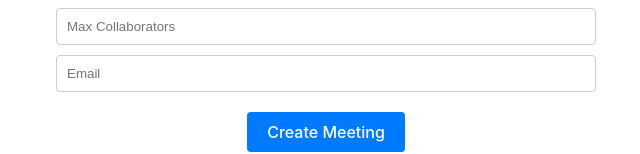
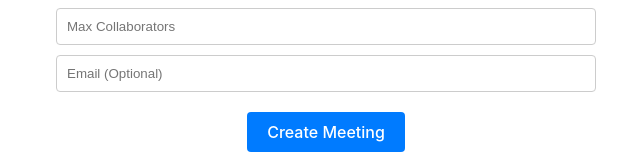
Before and after one commit to HuXioAn/meetMatch-frontEnd, a React (Vite) app in the folder createPage/: page /MeetingCreate in a window 1280 px wide. Shown: the part 381-535 px from the top of the page, without its empty margins (314-954 px from the left). Built offline with nearby package versions, Linux system fonts and the light colour scheme.

Commit message:
email optional

```diff
--- a/createPage/src/MeetingCreate.jsx
+++ b/createPage/src/MeetingCreate.jsx
@@ -17,7 +17,7 @@ function MeetingCreate() {
         "Step 1: Enter the meeting name in the designated field.",
         "Step 2: Select the dates for your meeting using the calendar.",
         "Step 3: Enter the maximum number of collaborators.",
-        "Step 4: Provide an email for meeting notifications.",
+        "Step 4: Provide an email(Optional) for meeting notifications.",
         "Step 5: Click 'Create Meeting' to finalize the meeting setup."
     ];
 
@@ -68,7 +68,7 @@ function MeetingCreate() {
                 </div>
                 <input type="text" value={meetingName} onChange={e => setMeetingName(e.target.value)} placeholder="Meeting Name" style={styles.input} />
                 <input type="number" value={maxCollaborator} onChange={e => setMaxCollaborator(e.target.value)} placeholder="Max Collaborators" style={styles.input} />
-                <input type="email" value={email} onChange={e => setEmail(e.target.value)} placeholder="Email" style={styles.input} />
+                <input type="email (Optional)" value={email} onChange={e => setEmail(e.target.value)} placeholder="Email (Optional)" style={styles.input} />
                 <button onClick={handleSubmit} style={styles.button}>Create Meeting</button>
             </div>
         </div>
@@ -221,7 +221,7 @@ const styles = {
       position: 'relative', // 为导览内容内的按钮定位
     },
     nextButton: {
-      display: 'inline-block',
+      display: 'block',
       marginTop: '20px',
       padding: '10px 15px',
       border: 'none',
@@ -229,6 +229,7 @@ const styles = {
       backgroundColor: '#007BFF',
       color: 'white',
       cursor: 'pointer',
+      margin: '20px auto',
     }
   };
 
```
